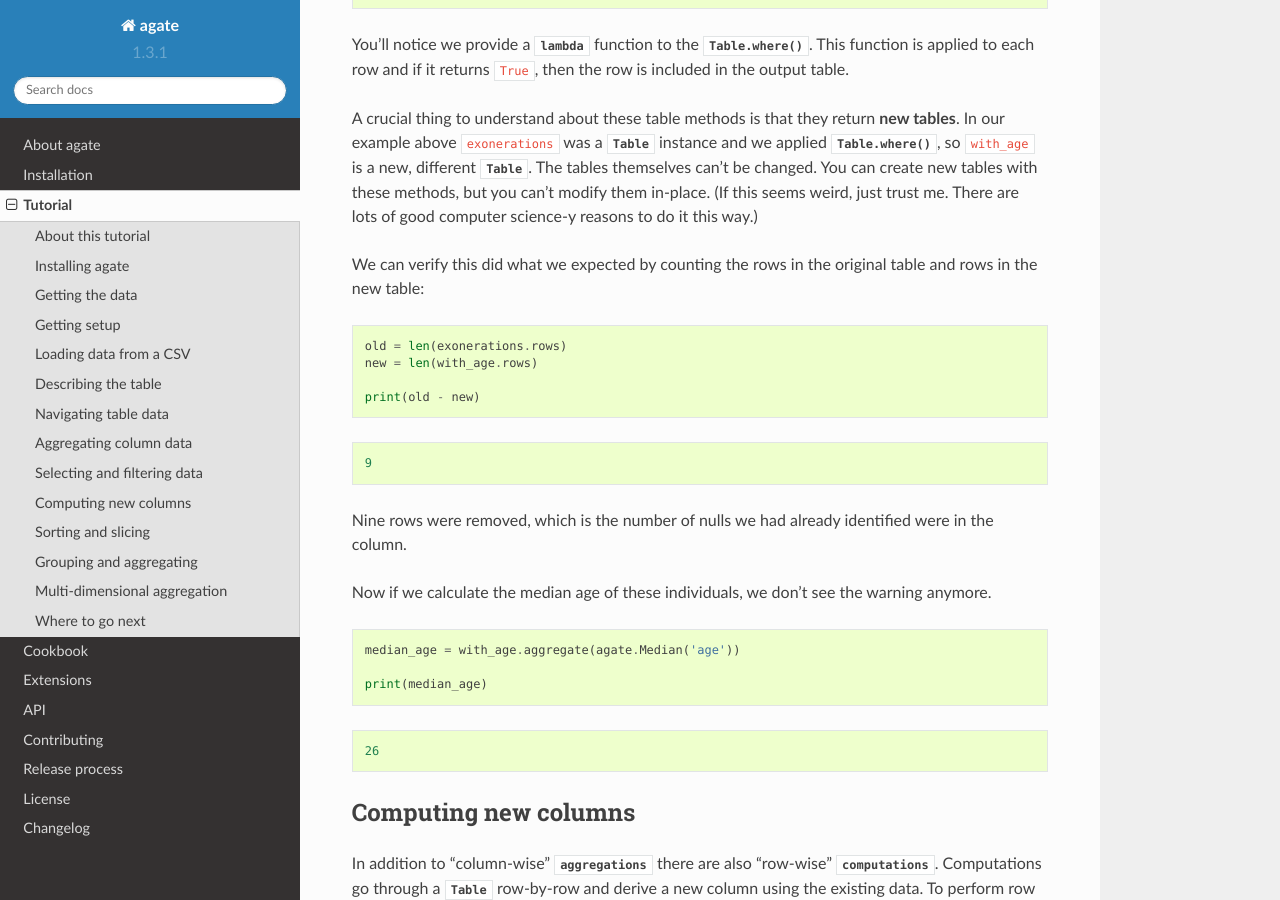
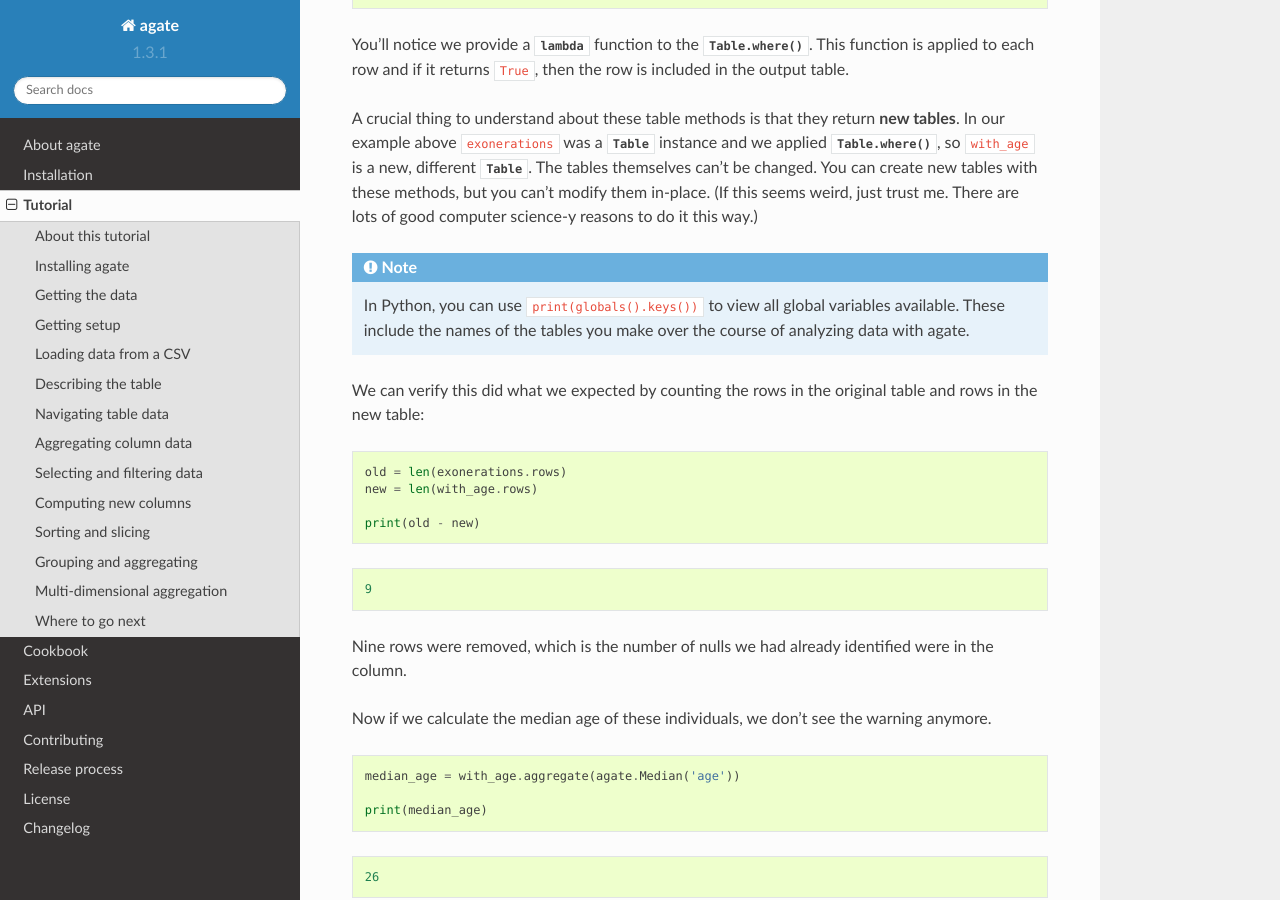
Before and after one commit to wireservice/agate, a Sphinx documentation site: the page built from docs/tutorial.rst, in a window 1280 px wide and 900 px high, scrolled down 6656 px. Built offline with Sphinx 7.4.7 and the Read the Docs theme 2.0.0, drawn with Linux system fonts in a browser that asks for light colours; pages that are not in the unit, such as notebooks, are missing from menus.

Commit message:
Added Python tip for viewing all created tables

```diff
--- a/docs/tutorial.rst
+++ b/docs/tutorial.rst
@@ -266,6 +266,10 @@ Let's use :meth:`.Table.where` to filter our exonerations table to only those in
 You'll notice we provide a :keyword:`lambda` function to the :meth:`.Table.where`. This function is applied to each row and if it returns ``True``, then the row is included in the output table.
 
 A crucial thing to understand about these table methods is that they return **new tables**. In our example above ``exonerations`` was a :class:`.Table` instance and we applied :meth:`.Table.where`, so ``with_age`` is a new, different :class:`Table`. The tables themselves can't be changed. You can create new tables with these methods, but you can't modify them in-place. (If this seems weird, just trust me. There are lots of good computer science-y reasons to do it this way.)
+
+.. note::
+
+    In Python, you can use :code:`print(globals().keys())` to view all global variables available. These include the names of the tables you make over the course of analyzing data with agate.
 
 We can verify this did what we expected by counting the rows in the original table and rows in the new table:
 
```
